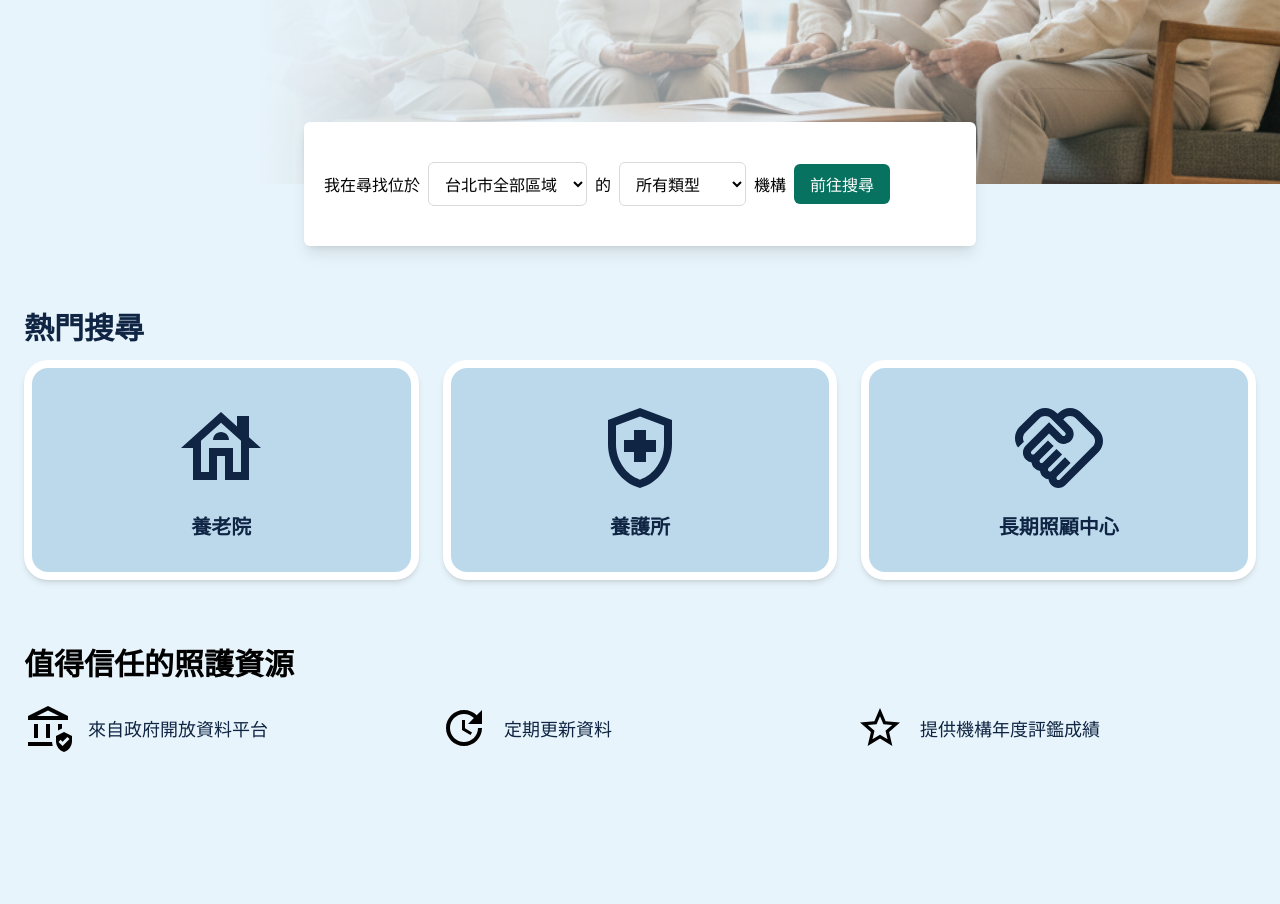
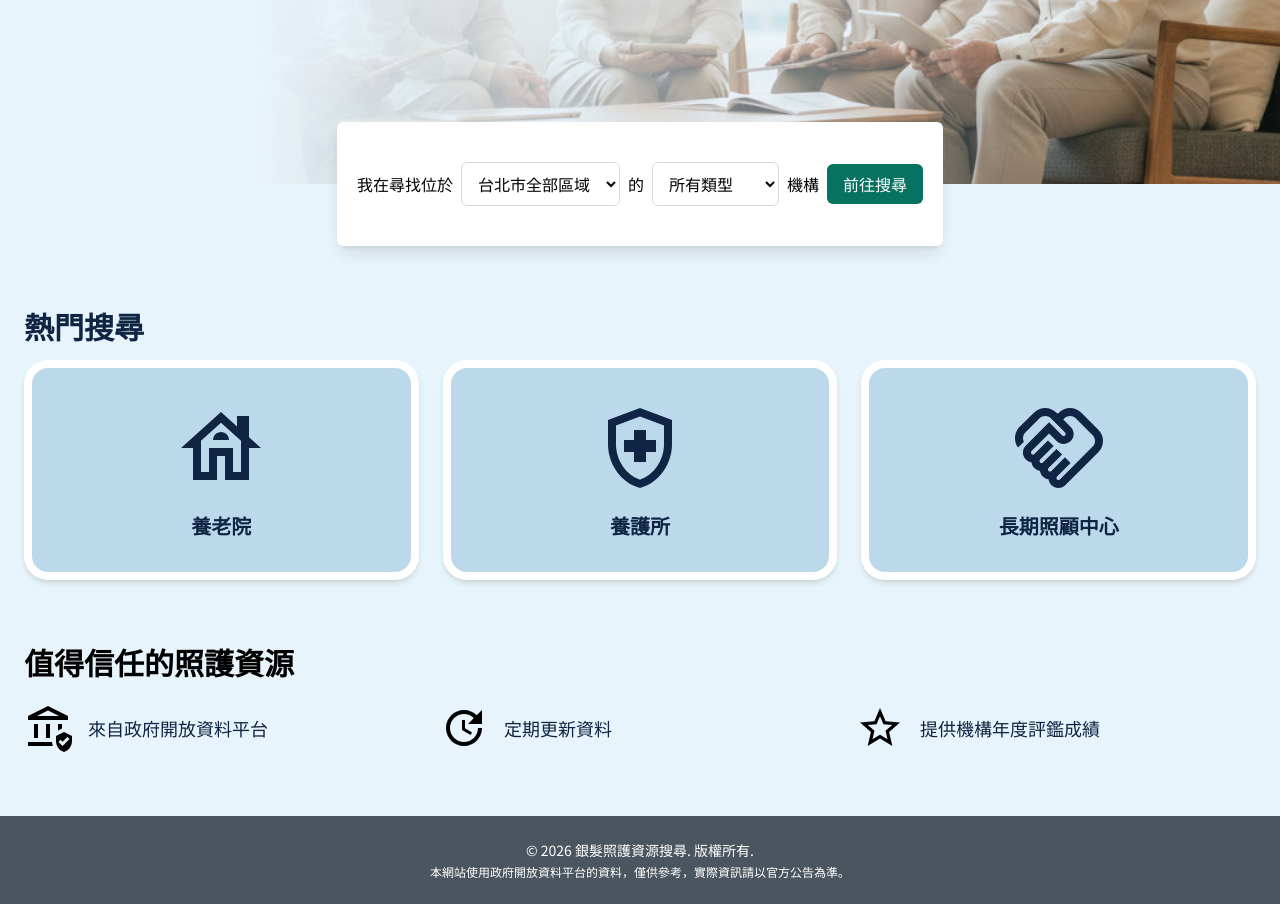
Before and after one commit to yuchun9508/eldercare-search-portal, a Next.js app: page / in a window 1280 px wide. Shown: the part 360-1264 px from the top of the page. Before the commit the page ends 1112 px from the top, so only its background shows below. Built offline with nearby package versions, Linux system fonts and the light colour scheme.

Commit message:
update `Header`, add `Footer`, refine `HomePage` search layout

```diff
--- a/app/layout.tsx
+++ b/app/layout.tsx
@@ -1,6 +1,7 @@
 import React from 'react';
 import './globals.css';
 import Header from '../components/Header';
+import Footer from '../components/Footer';
 
 export const metadata = {
   title: 'Eldercare Search Portal',
@@ -17,6 +18,7 @@ export default function RootLayout({
       <body>
         <Header />
         <main>{children}</main>
+        <Footer />
       </body>
     </html>
   );
--- a/app/page.tsx
+++ b/app/page.tsx
@@ -33,7 +33,7 @@ export default function HomePage() {
       </section>
 
       <section>
-        <div className="transform -translate-y-1/2">
+        <div className="transform -translate-y-1/2 text-center">
           <SearchBar />
         </div>
       </section>
@@ -51,7 +51,7 @@ export default function HomePage() {
         </div>
       </section>
 
-      <section className="mt-16">
+      <section className="py-16">
         <div className="container">
           <h2 className="text-2xl sm:text-3xl font-semibold">
             值得信任的照護資源
--- /dev/null
+++ b/components/Footer.tsx
@@ -0,0 +1,14 @@
+export default function Footer() {
+  return (
+    <footer className="bg-gray-800 text-white py-6">
+      <div className="container text-center">
+        <p className="text-sm">
+          &copy; {new Date().getFullYear()} 銀髮照護資源搜尋. 版權所有.
+        </p>
+        <p className="text-xs mt-1">
+          本網站使用政府開放資料平台的資料，僅供參考，實際資訊請以官方公告為準。
+        </p>
+      </div>
+    </footer>
+  );
+}
--- a/components/Header.tsx
+++ b/components/Header.tsx
@@ -4,7 +4,7 @@ import Logo from './Logo';
 
 export default function Header() {
   return (
-    <div className="bg-primary">
+    <header className="bg-primary">
       <div className="container">
         <div className="flex items-center justify-between h-16">
           <Link
@@ -23,6 +23,6 @@ export default function Header() {
           </nav>
         </div>
       </div>
-    </div>
+    </header>
   );
 }
--- a/components/SearchBar.tsx
+++ b/components/SearchBar.tsx
@@ -18,7 +18,7 @@ export default function SearchBar() {
   }
 
   return (
-    <div className="w-full max-w-2xl mx-auto px-5 py-10 shadow-lg rounded-md bg-white">
+    <div className="inline-block px-5 py-10 shadow-lg rounded-md bg-white">
       <form
         onSubmit={handleSubmit}
         className="flex flex-wrap gap-2 items-center"
```
